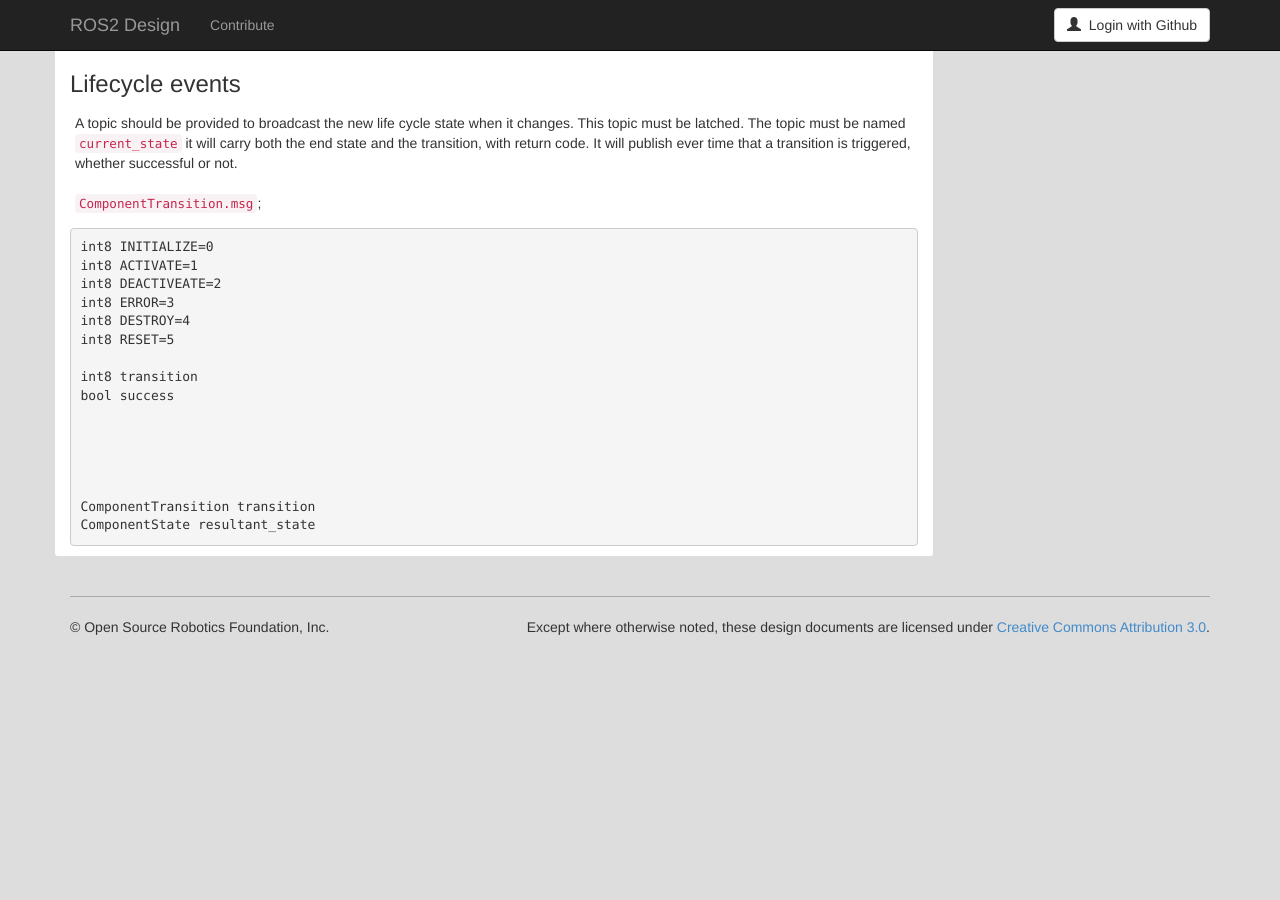
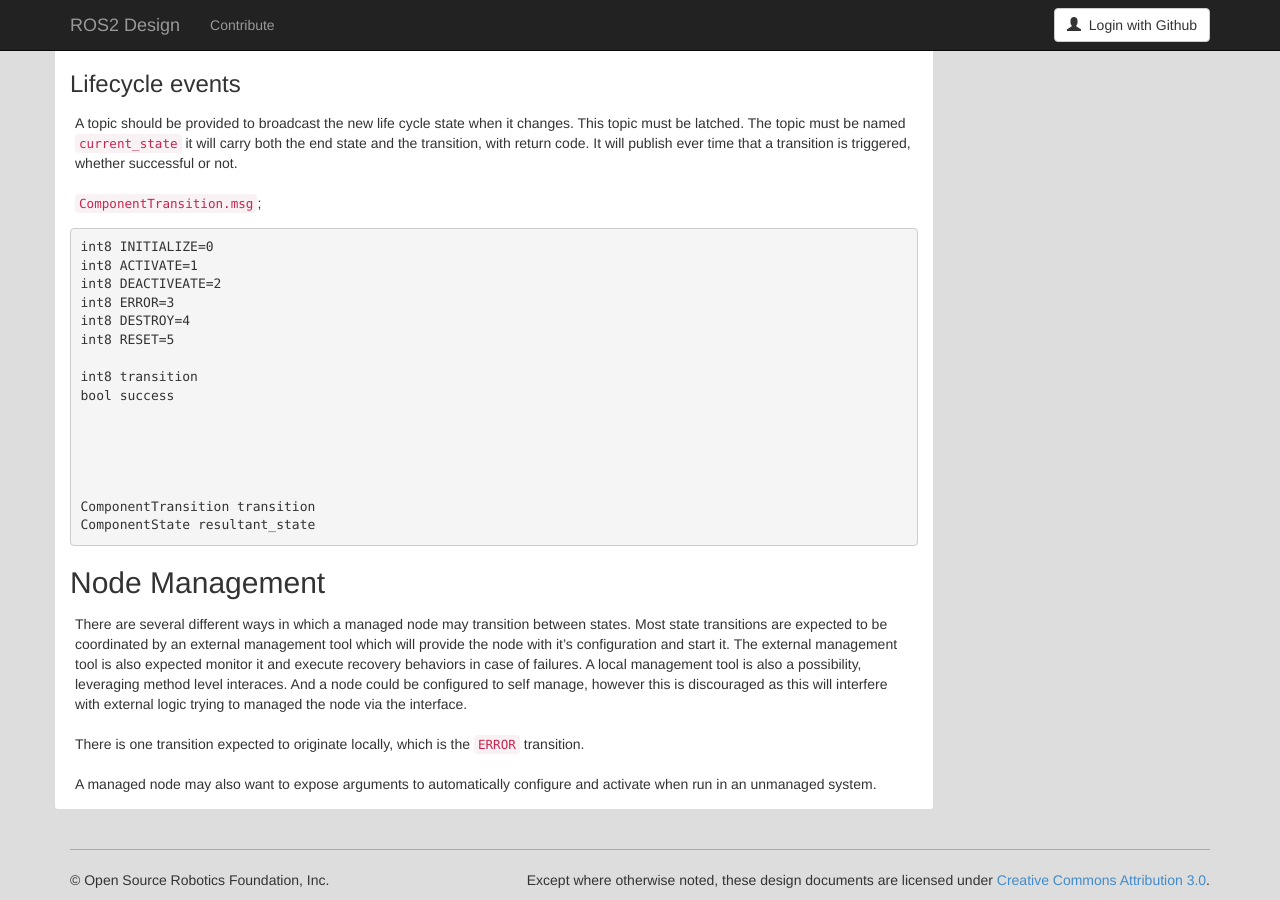
Before and after one commit to ros2/design, a Jekyll site: the page built from articles/node_lifecycle.md, in a window 1280 px wide and 900 px high, scrolled down 4156 px. Built offline with Jekyll 4.4.1, drawn with Linux system fonts in a browser that asks for light colours; nearby versions of some CDN libraries; before the commit the page ends 4803 px from its top, so only the background shows below that.

Commit message:
clarify who manages nodes

```diff
--- a/articles/node_lifecycle.md
+++ b/articles/node_lifecycle.md
@@ -104,8 +104,6 @@ On entering this state, the node's `onDestroyed` method must be run. This is the
 Implementation note: In object-oriented languages, the onDestroyed method can be mapped to the class destructor.
 
 
-
-
 ## Management Interface
 
 A managed node will be exposed to the ROS ecosystem by the following interface, as seen by tools that perform the managing.
@@ -207,3 +205,16 @@ It will publish ever time that a transition is triggered, whether successful or
     ComponentState resultant_state
 
 {% endraw %}
+
+
+## Node Management
+
+There are several different ways in which a managed node may transition between states.
+Most state transitions are expected to be coordinated by an external management tool which will provide the node with it's configuration and start it.
+The external management tool is also expected monitor it and execute recovery behaviors in case of failures.
+A local management tool is also a possibility, leveraging method level interaces.
+And a node could be configured to self manage, however this is discouraged as this will interfere with external logic trying to managed the node via the interface.
+
+There is one transition expected to originate locally, which is the `ERROR` transition.
+
+A managed node may also want to expose arguments to automatically configure and activate when run in an unmanaged system.
```
